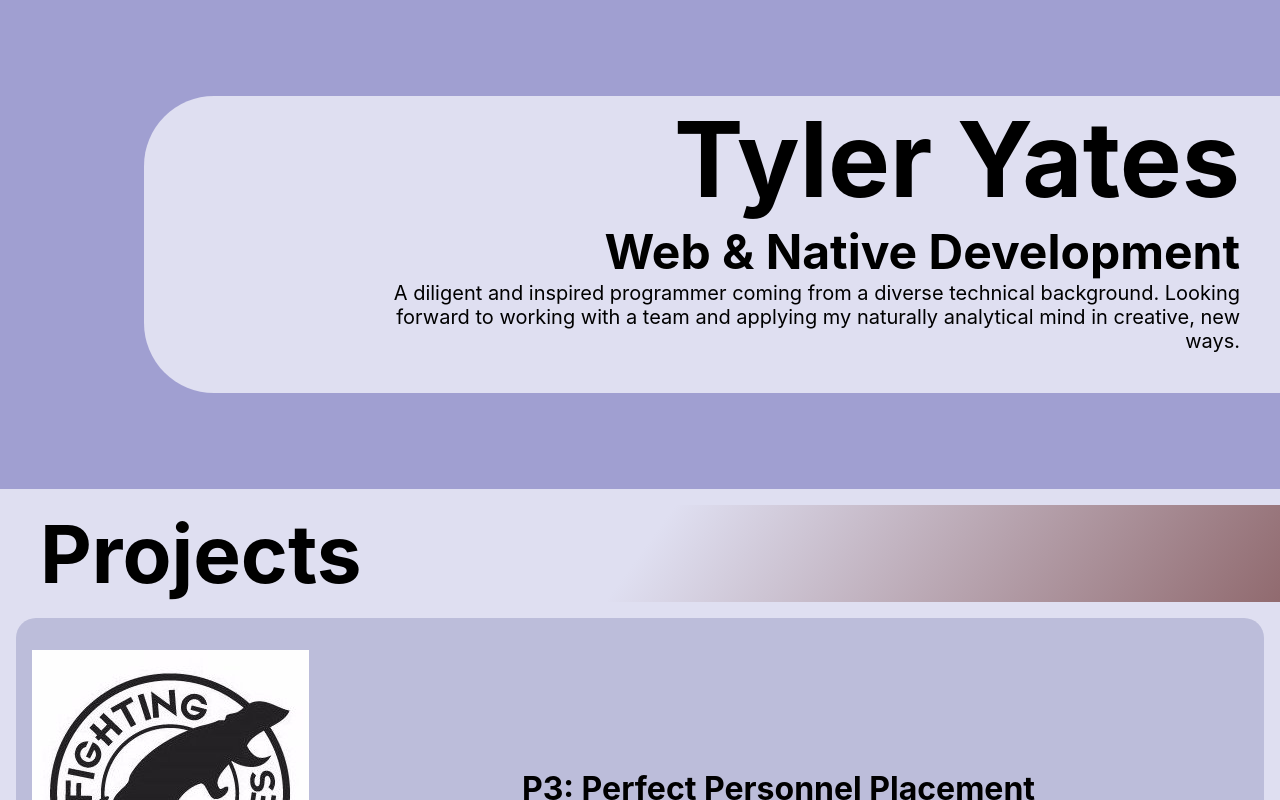
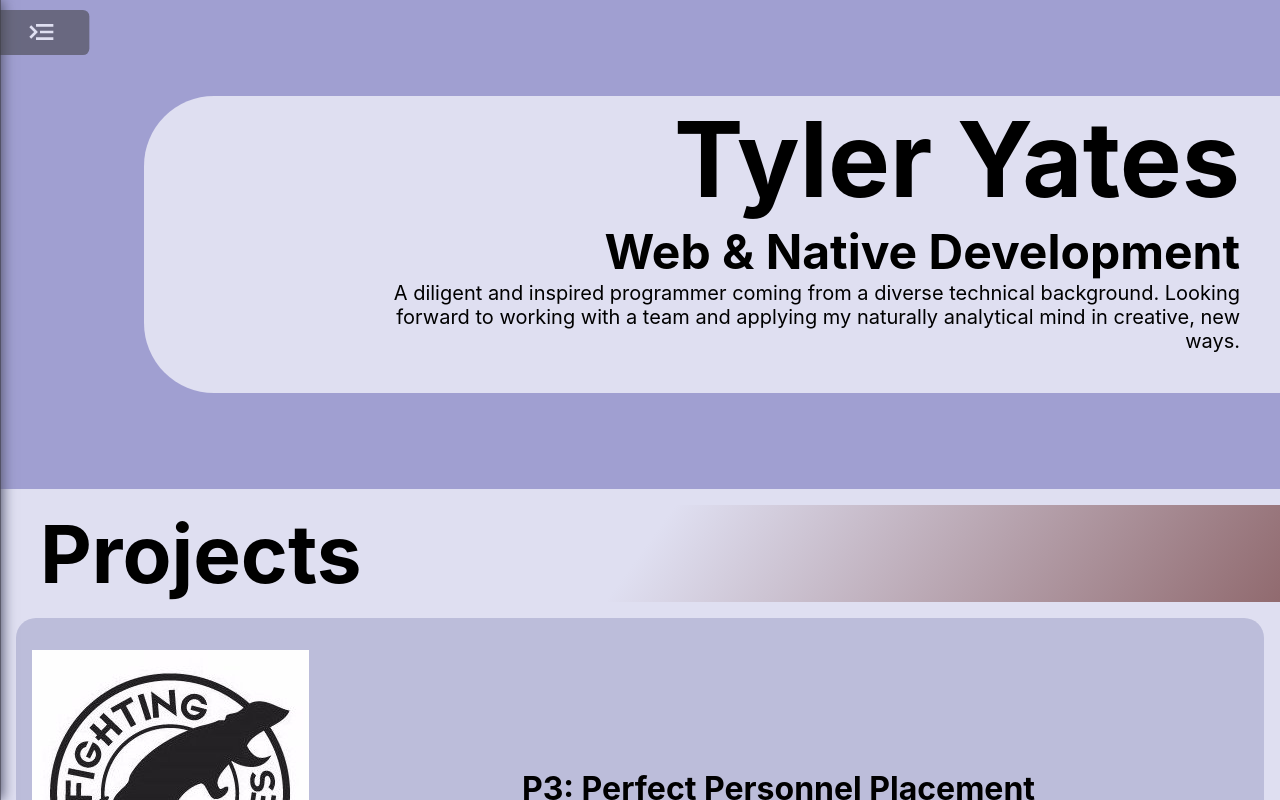
Before and after one commit to YTyler/personal-site, a React (Create React App) app: page / in a window 1280 px wide. Shown: the top 800 px of the page. Built offline with nearby package versions, Linux system fonts and the light colour scheme.

Commit message:
navbar can toggle

```diff
--- a/src/components/Nav.jsx
+++ b/src/components/Nav.jsx
@@ -1,5 +1,5 @@
-import React from "react";
-import { MdEmail, MdOutlineOpenInNew } from "react-icons/md";
+import { useState, useEffect } from "react";
+import { MdEmail, MdMenuOpen, MdOutlineOpenInNew } from "react-icons/md";
 import {
   SiLinkedin,
   SiGithub,
@@ -15,9 +15,17 @@ import {
 import styles from "../styles/Nav.module.css";
 
 export default function Nav() {
+  const [isOpen, setIsOpen] = useState(false);
+
   return (
-    <nav className={`row ${styles.navContainer}`}>
-      <section>
+    <nav
+      className={styles.navContainer}
+      id={isOpen ? styles.navOpen : styles.navClosed}
+    >
+      <div id={styles.toggle} onClick={() => setIsOpen((prev) => !prev)}>
+        <MdMenuOpen id={styles.menuIcon} />
+      </div>
+      <section className="top">
         <img
           className={styles.profilePic}
           src="profile.jpg"
--- a/src/styles/Nav.module.css
+++ b/src/styles/Nav.module.css
@@ -1,14 +1,33 @@
 .navContainer {
   display: flex;
   position: sticky;
-  top: 0;
-  left: 0;
+  top: 0%;
+  left: 0%;
   flex-direction: column;
   text-align: center;
   background-color: rgb(89, 91, 117);
   border-right: 2px solid rgb(46, 40, 42);
   box-shadow: 3px 0px 12px rgb(89, 91, 117);
   height: 100vh;
+  z-index: 1;
+}
+
+#toggle {
+  display: none;
+  position: fixed;
+  cursor: pointer;
+  color: rgb(223, 223, 241);
+  font-size: 2rem;
+  background-color: rgba(64, 64, 68, 0.568);
+  border-radius: 0.2em;
+  margin-top: 10px;
+  margin-left: 20px;
+  left: 400px;
+  padding: 0.2em 1em;
+}
+
+#toggle:hover {
+  background-color: rgba(64, 64, 68, 0.671);
 }
 
 .profilePic {
@@ -129,8 +148,28 @@
   font-size: 2rem;
 }
 
-@media (max-width: 1280px) {
+@media screen and (max-width: 1412px) {
   .navContainer {
-    display: none;
+    position: fixed;
+    transition: 1s;
+  }
+  #toggle {
+    display: flex;
+  }
+
+  #navOpen {
+    transform: translateX(0%);
+  }
+
+  #navClosed {
+    transform: translateX(-100%);
+  }
+
+  #menuIcon {
+    transition: 1s;
+  }
+
+  #navClosed #menuIcon {
+    transform: rotate(-180deg);
   }
 }
--- a/src/styles/global.css
+++ b/src/styles/global.css
@@ -23,6 +23,12 @@ body {
   background-color: rgb(223, 223, 241);
 }
 
+main {
+  display: flex;
+  flex-direction: column;
+  z-index: 0;
+}
+
 .mainRow {
   display: flex;
   padding: 1em 0em 1em 0em;
```
